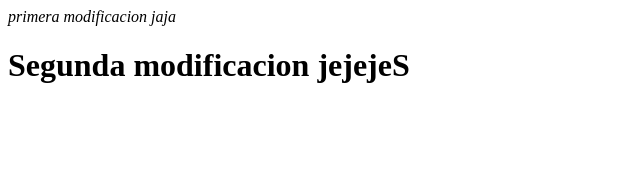
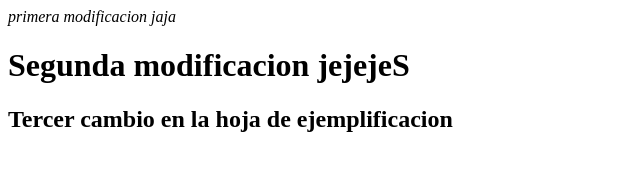
Before and after one commit to posmodernismoSIG/ejemplo01, a plain HTML site: page index.html in a window 1280 px wide. Shown: the whole page, without its empty margins (0-640 px from the left). Drawn offline with Linux system fonts and the light colour scheme.

Commit message:
Cuarta modificacion

```diff
--- a/index.html
+++ b/index.html
@@ -7,6 +7,7 @@
     <title>Document</title>
     <i> primera modificacion jaja</i>
     <h1> Segunda modificacion jejejeS</h1>
+    <h2> Tercer cambio en la hoja de ejemplificacion</h2>
 </head>
 <body>
 
```
